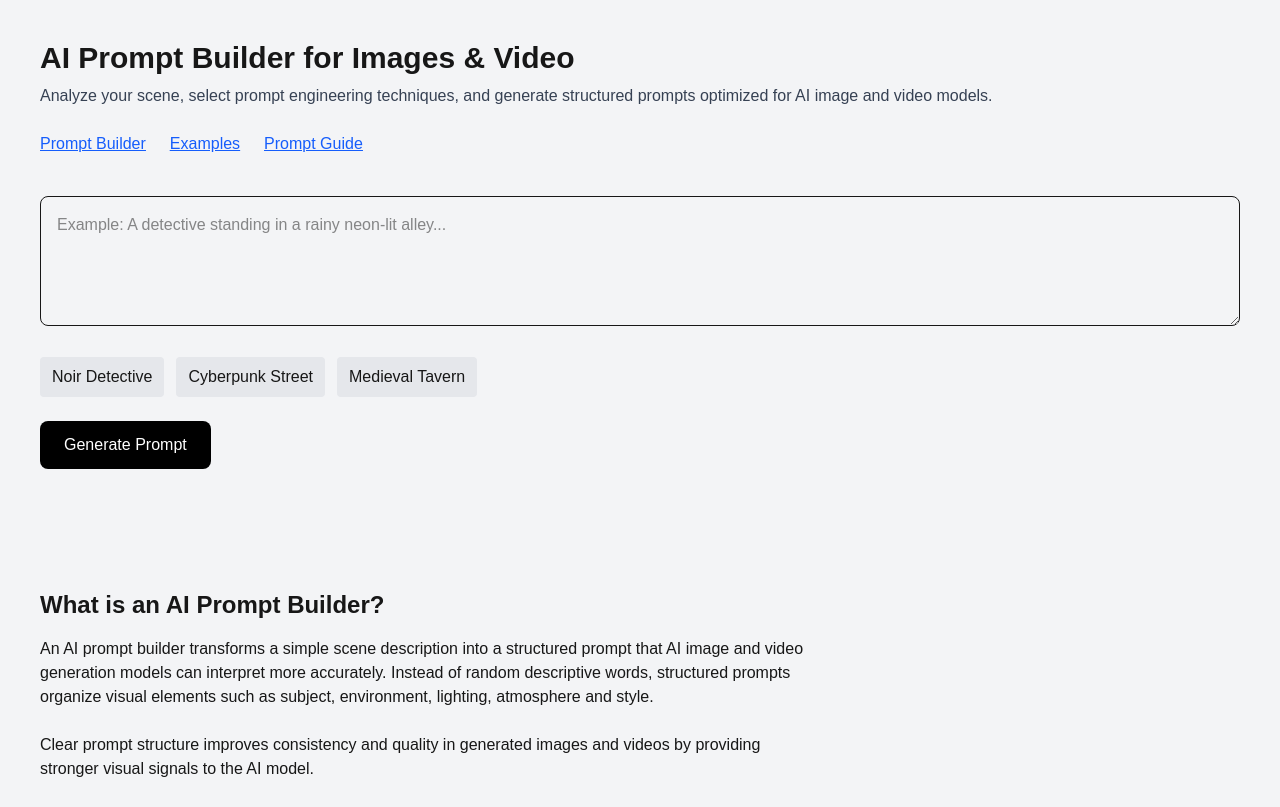
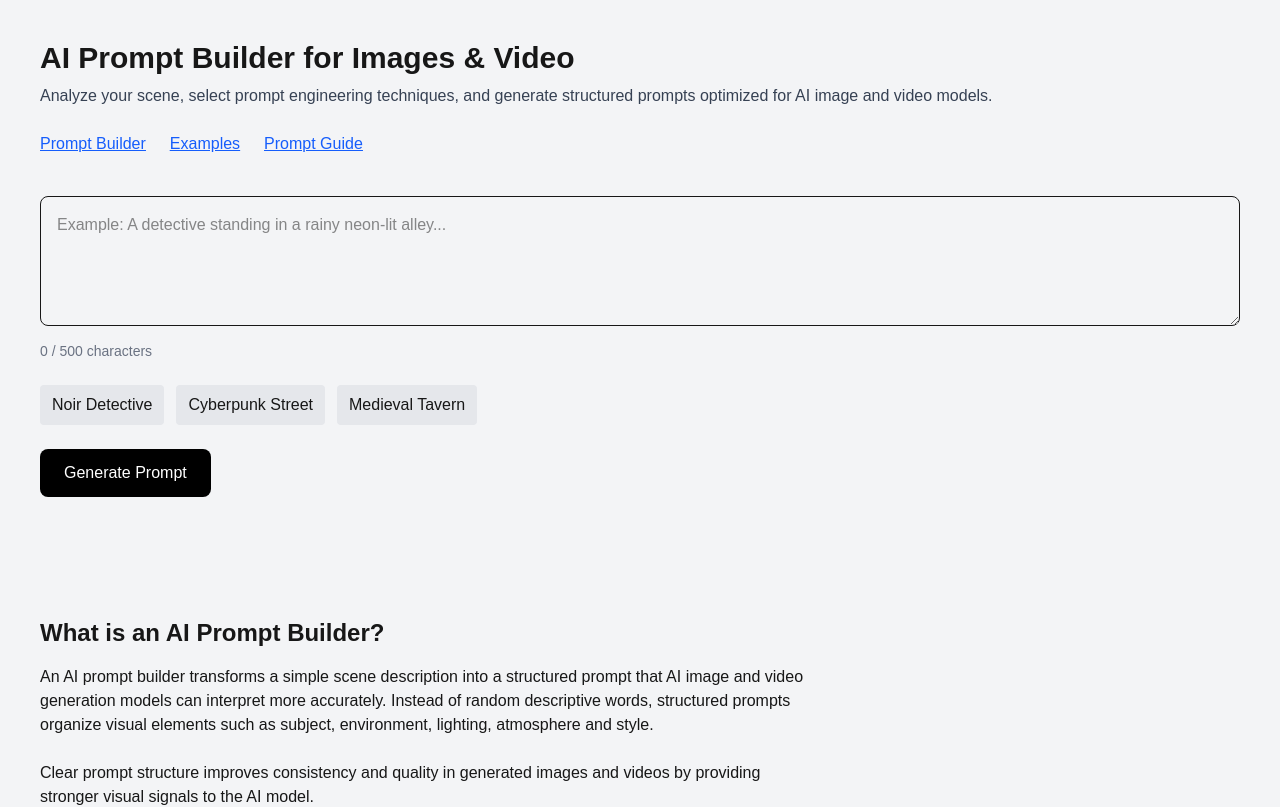
Before and after one commit to amerind369/cinematic-prompt-engine, a Next.js app: page / in a window 1280 px wide. Shown: the top 807 px of the page. Built offline with nearby package versions, Linux system fonts and the light colour scheme.

Commit message:
Update page.tsx

```diff
--- a/app/page.tsx
+++ b/app/page.tsx
@@ -8,6 +8,8 @@
   const [result, setResult] = useState<any>(null)
   const [loading, setLoading] = useState(false)
   const [copied, setCopied] = useState(false)
+
+  const MAX_CHARS = 500
 
   const generatePrompt = async () => {
 
@@ -63,14 +65,21 @@
 
       {/* Scene Input */}
 
-      <div className="mb-6">
+      <div className="mb-2">
         <textarea
           className="w-full p-4 border rounded-lg"
           rows={4}
+          maxLength={MAX_CHARS}
           placeholder="Example: A detective standing in a rainy neon-lit alley..."
           value={scene}
           onChange={(e) => setScene(e.target.value)}
         />
+      </div>
+
+      {/* Character Counter */}
+
+      <div className="text-sm text-gray-500 mb-6">
+        {scene.length} / {MAX_CHARS} characters
       </div>
 
       {/* Example Buttons */}
```
